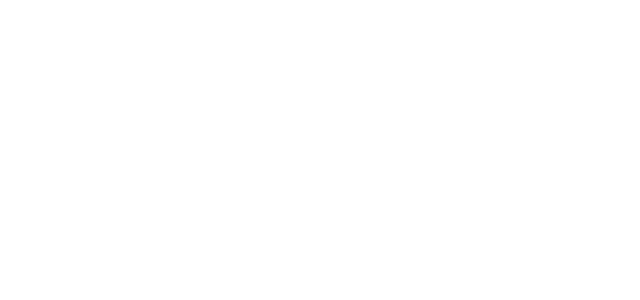
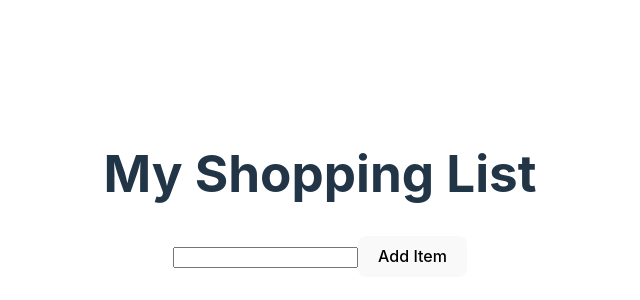
Before and after one commit to mceserani/React_2024_Lista_della_spesa, a React (Vite) app: page / in a window 1280 px wide. Shown: the part 206-506 px from the top of the page, without its empty margins (320-960 px from the left). Built offline with nearby package versions, Linux system fonts and the light colour scheme.

Commit message:
First version

```diff
--- a/src/App.jsx
+++ b/src/App.jsx
@@ -6,6 +6,7 @@
   return (
     <>
       <Header />
+
       <InputItem />
       <ItemList />
     </>
@@ -14,7 +15,11 @@
 }
 
 function Header() {
-
+  return (
+    <header>
+      <h1>My Shopping List</h1>
+    </header>
+  );
 }
 
 function ItemList() {
@@ -26,7 +31,25 @@
 }
 
 function InputItem() {
+  const [inputValue, setInputValue] = useState('');
 
+  const handleInputChange = (event) => {
+    setInputValue(event.target.value);
+  };
+
+  const handleAddItem = () => {
+    // Logic to add the item using the inputValue
+    // For example, you can store the items in an array or send them to an API
+    console.log('Adding item:', inputValue);
+    setInputValue('');
+  };
+
+  return (
+    <div>
+      <input type="text" value={inputValue} onChange={handleInputChange} />
+      <button onClick={handleAddItem}>Add Item</button>
+    </div>
+  );
 }
 
 export default App
```
Also changed, not shown: 1 other file (tests, documents, lock files or other folders).
